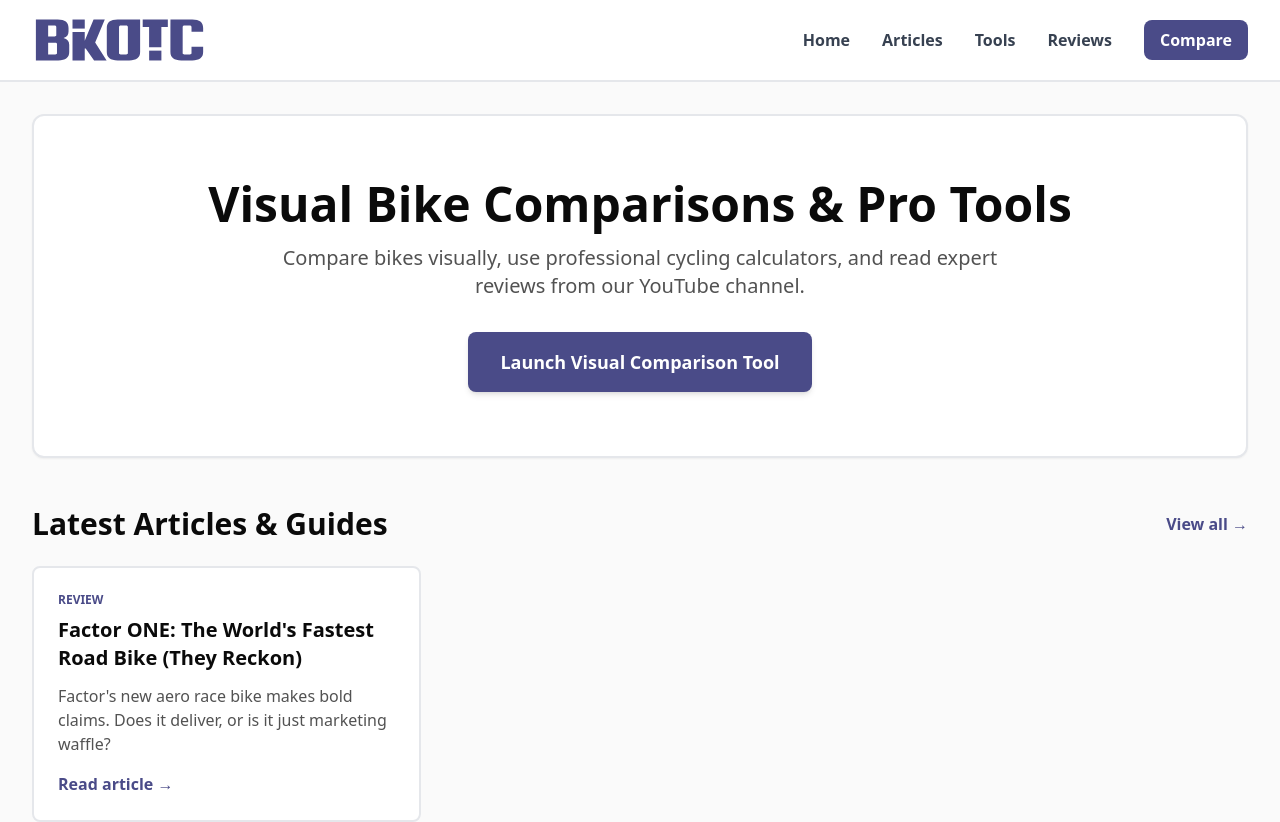
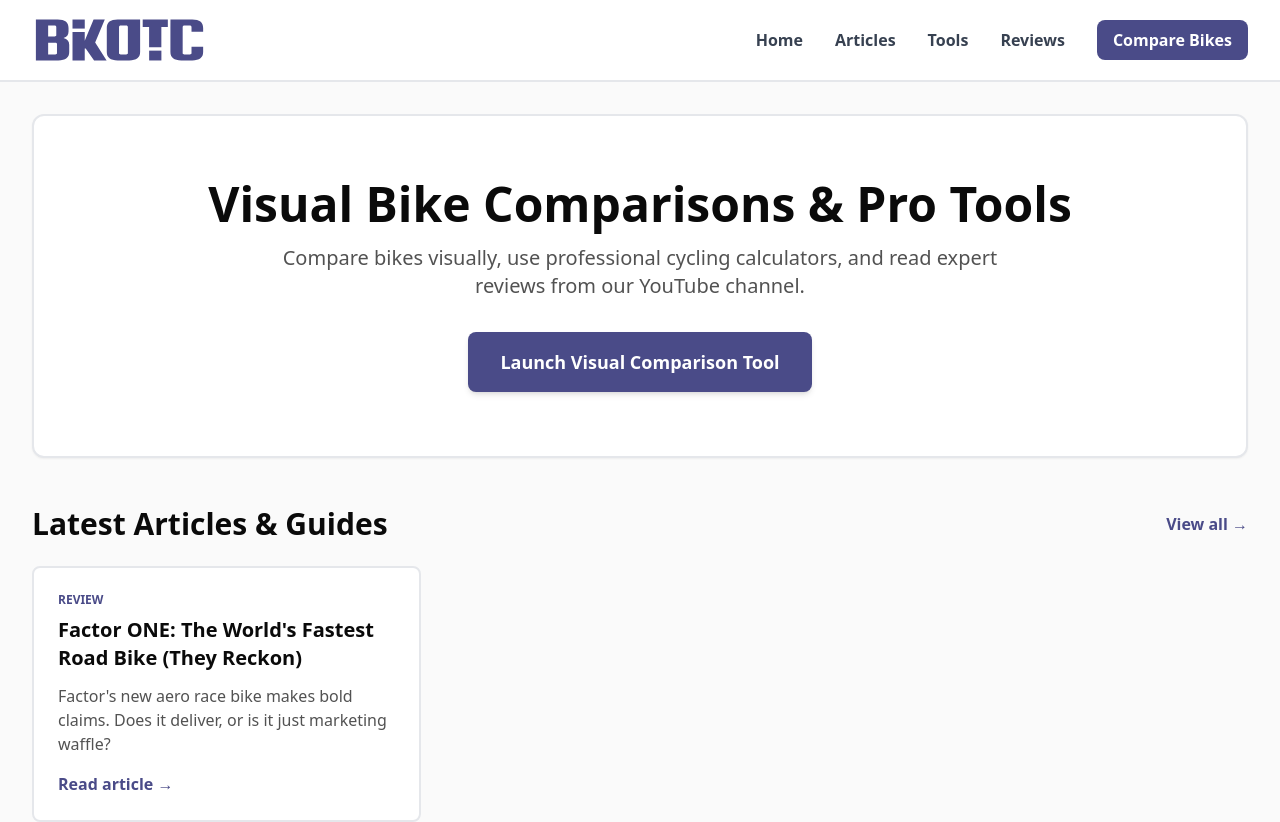
Before and after one commit to maccavamzoo/bikotic-genesis, a Next.js app: page / in a window 1280 px wide. Shown: the top 822 px of the page. Built offline with nearby package versions, Linux system fonts and the light colour scheme.

Commit message:
Update layout.tsx

```diff
--- a/app/layout.tsx
+++ b/app/layout.tsx
@@ -3,8 +3,8 @@
 import Image from 'next/image'
 
 export const metadata = {
-  title: 'BIKOTIC - Visual Bike Comparisons & Reviews',
-  description: 'Compare bikes visually with interactive geometry overlays. Road bikes, MTB, gravel, e-bikes and more.',
+  title: 'BIKOTIC - Visual Bike Comparison Tool & Reviews',
+  description: 'Compare bikes visually with scaled photos side-by-side. Professional cycling calculators, tools, and expert reviews.',
 }
 
 export default function RootLayout({
@@ -59,7 +59,7 @@
                 href="/app"
                 className="bg-bikotic-blue text-white px-4 py-2 rounded-lg font-bold hover:bg-bikotic-blue-dark transition-colors"
               >
-                Compare
+                Compare Bikes
               </Link>
             </nav>
           </div>
```
